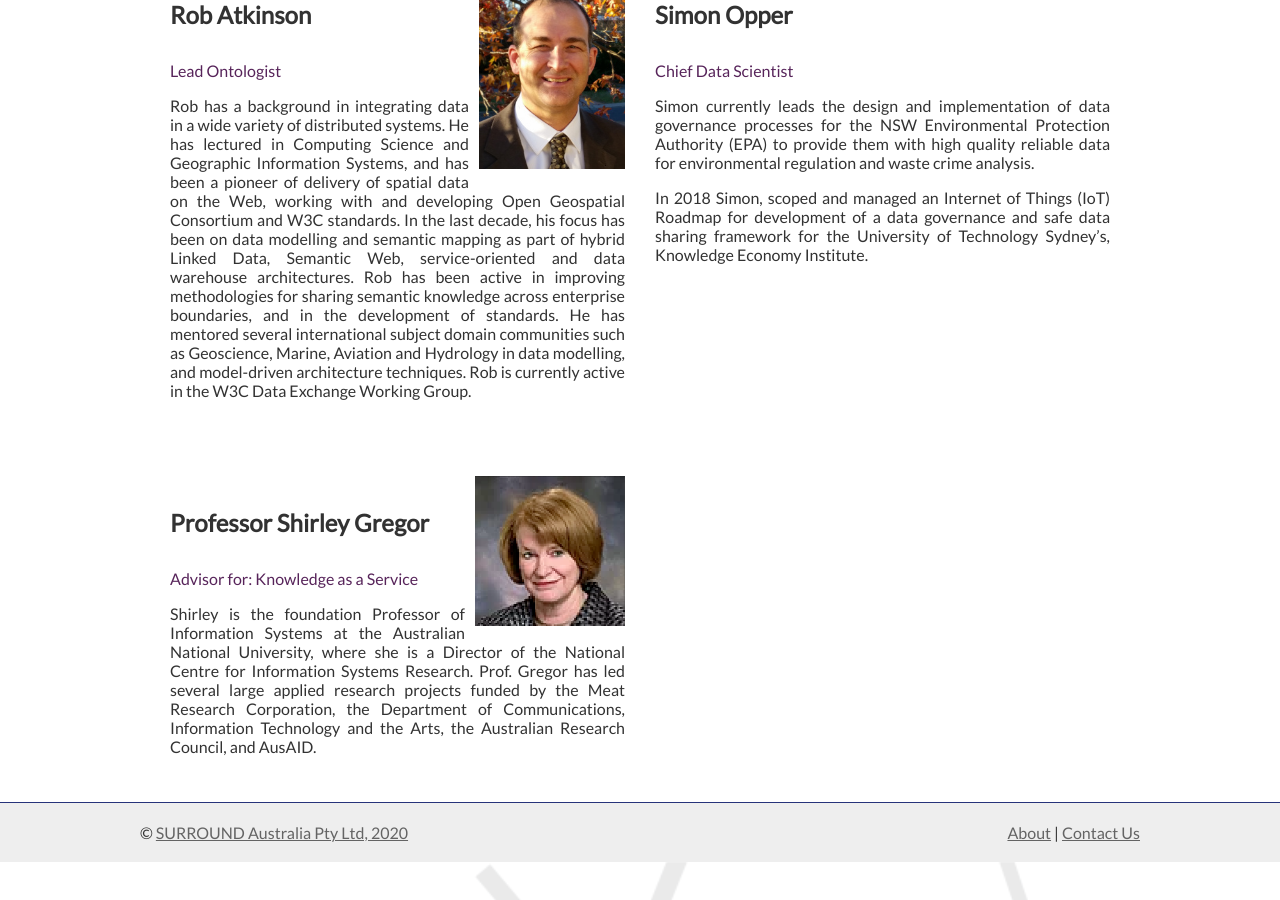
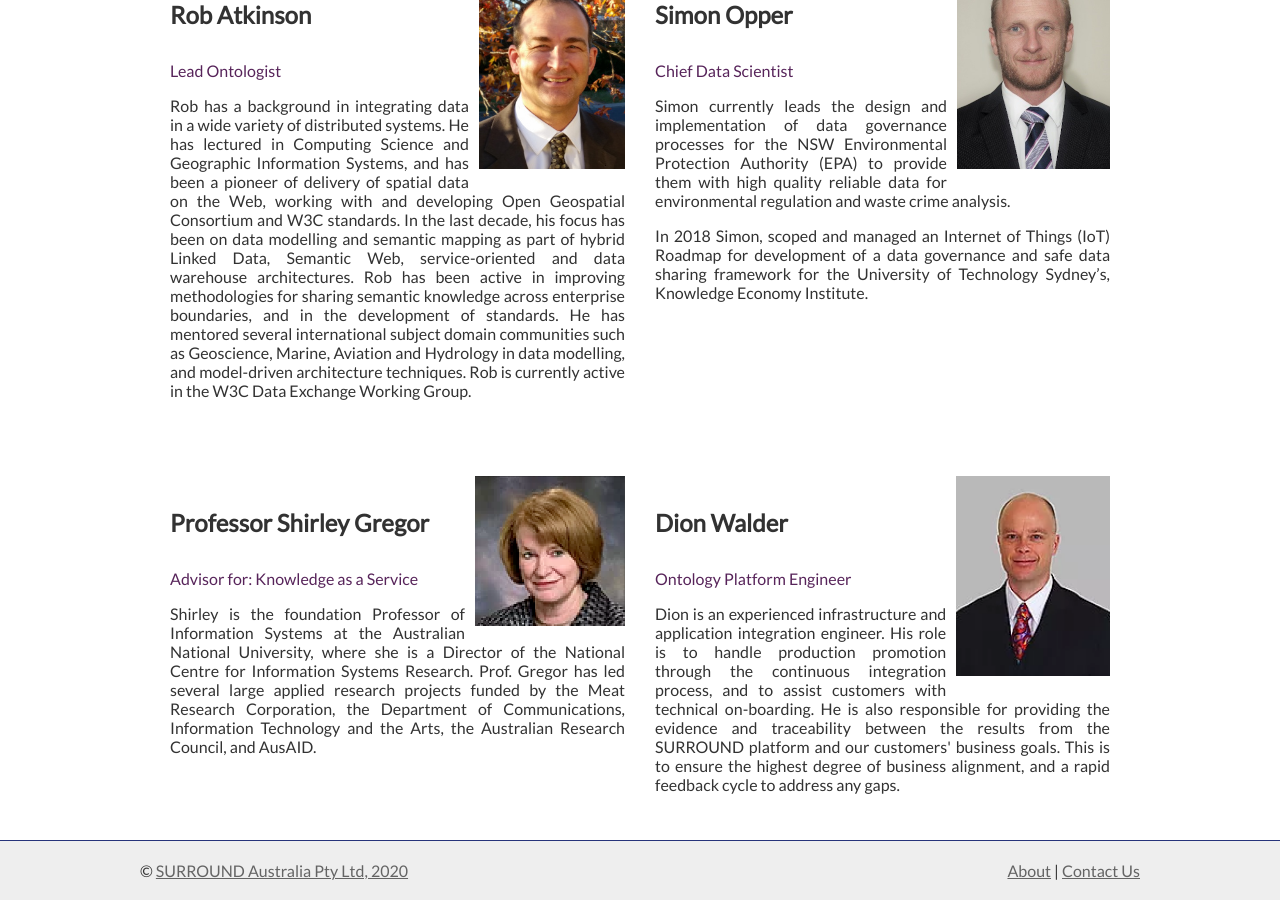
Before and after one commit to surroundaustralia/surroundaustralia.com, a Jekyll site: the page built from pages/about.html, in a window 1280 px wide and 900 px high, scrolled down 1711 px. Built offline with Jekyll 4.4.1, drawn with Linux system fonts in a browser that asks for light colours.

Commit message:
Dion added, photos for Simon & Anne

```diff
--- a/pages/about.html
+++ b/pages/about.html
@@ -57,6 +57,7 @@ permalink: /about
             <p>Currently, Nicholas is active as a web standards editor in the <a href="https://www.w3.org/2017/dxwg/wiki/Main_Page">W3C’s Dataset Exchange Working Group</a>, a co-chair of the <a href="http://www.linked.data.gov.au">Australian Government Linked Data Working Group</a>, and a member of the <a href="https://www.isotc211.org">ISO's TC 211</a>, Technical Committee for the geographic standards information.</p>
         </div>
         <div style="grid-column:2;" id="anne">
+            <img src="images/person-anne.jpg" style="float:right; height:100px;">
             <h4>Dr Anne Cregan</h4>
             <p class="jobtitle">Semantic Technologist &amp; Technical Pre-Sales Consultant</p>
             <p>Anne has had a long career in IT spanning software development, business analysis and management as well as specialist knowledge in Semantic Technologies and Knowledge Representation.  In 2014, Anne was the Semantic Lead on the <a href="https://huni.net.au/#/about">HuNI project</a>, responsible for integrating 17.7 million records from 32 disparate data sources from leading Australian cultural institutions. These were made available to the public through a dynamic knowledge graph (using similar semantic methodologies) and function-rich GUI.  Semantic modelling and transformation was vital to the successful integration and inter-linking of the 32 sources into a single queryable knowledge graph.  Anne has participated in W3C Working Groups including OWL2 Development and has recently been invited to participate on the Standards Australia Committee for Artificial Intelligence, IT-043 which mirrors the ISO.</p>
@@ -70,6 +71,7 @@ permalink: /about
             <p>Rob has a background in integrating data in a wide variety of distributed systems. He has lectured in Computing Science and Geographic Information Systems, and has been a pioneer of delivery of spatial data on the Web, working with and developing Open Geospatial Consortium and W3C standards. In the last decade, his focus has been on data modelling and semantic mapping as part of hybrid Linked Data, Semantic Web, service-oriented and data warehouse architectures. Rob has been active in improving methodologies for sharing semantic knowledge across enterprise boundaries, and in the development of standards. He has mentored several international subject domain communities such as Geoscience, Marine, Aviation and Hydrology in data modelling, and model-driven architecture techniques. Rob is currently active in the W3C Data Exchange Working Group.</p>
         </div>
         <div style="grid-column:2;" id="simon">
+            <img src="images/person-simon.png" style="float:right; height:200px;" />
             <h4>Simon Opper</h4>
             <p class="jobtitle">Chief Data Scientist</p>
             <p>Simon currently leads the design and implementation of data governance processes for the NSW Environmental Protection Authority (EPA) to provide them with high quality reliable data for environmental regulation and waste crime analysis.</p>
@@ -83,5 +85,11 @@ permalink: /about
             <p class="jobtitle">Advisor for: Knowledge as a Service</p>
             <p>Shirley is the foundation Professor of Information Systems at the Australian National University, where she is a Director of the National Centre for Information Systems Research. Prof. Gregor has led several large applied research projects funded by the Meat Research Corporation, the Department of Communications, Information Technology and the Arts, the Australian Research Council, and AusAID.</p>
         </div>
+        <div style="grid-column:2;" id="dion">
+            <img src="images/person-dion.png" style="float:right; height:200px;">
+            <h4>Dion Walder</h4>
+            <p class="jobtitle">Ontology Platform Engineer</p>
+            <p>Dion is an experienced infrastructure and application integration engineer. His role is to handle production promotion through the continuous integration process, and to assist customers with technical on-boarding.  He is also responsible for providing the evidence and traceability between the results from the SURROUND platform and our customers' business goals. This is to ensure the highest degree of business alignment, and a rapid feedback cycle to address any gaps.</p>
+        </div>
     </div>
 </div>
```
Also changed, not shown: images/person-anne.jpg (added), images/person-dion.png (added), images/person-simon.png (added).
